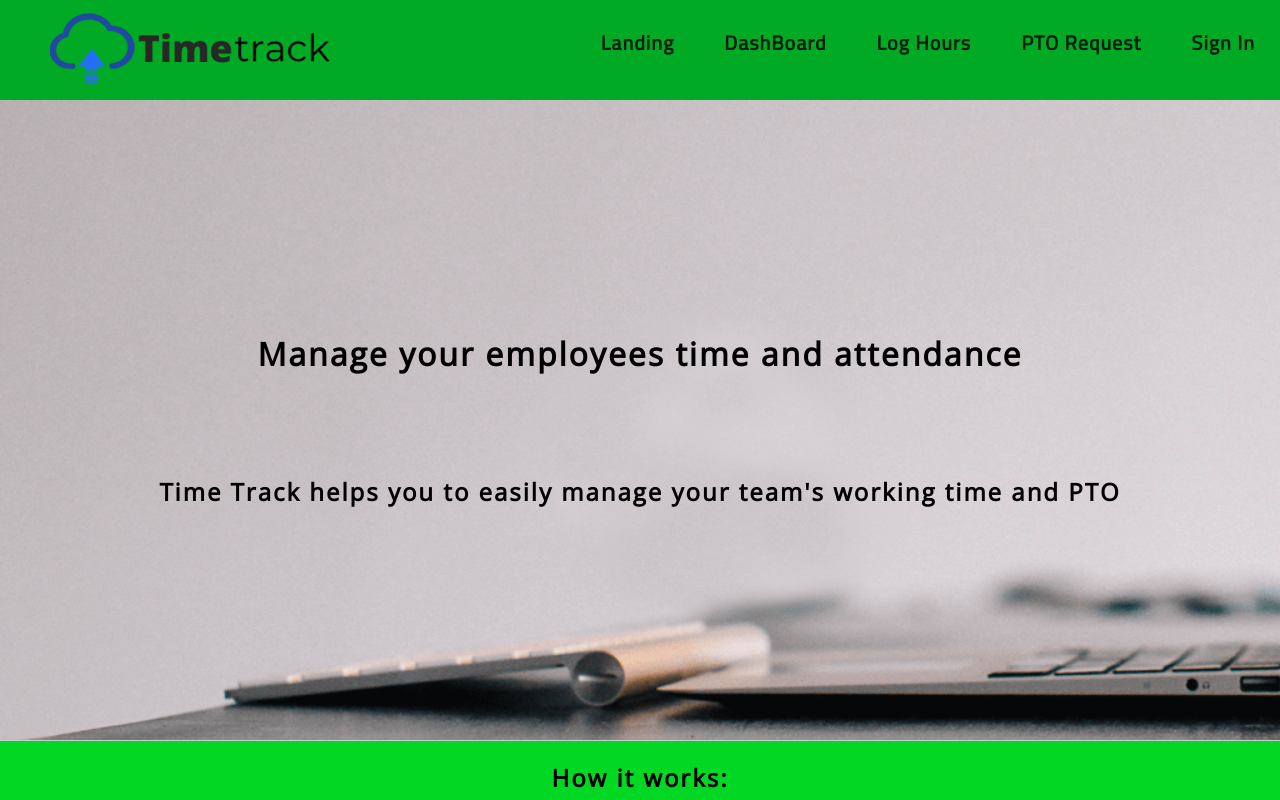
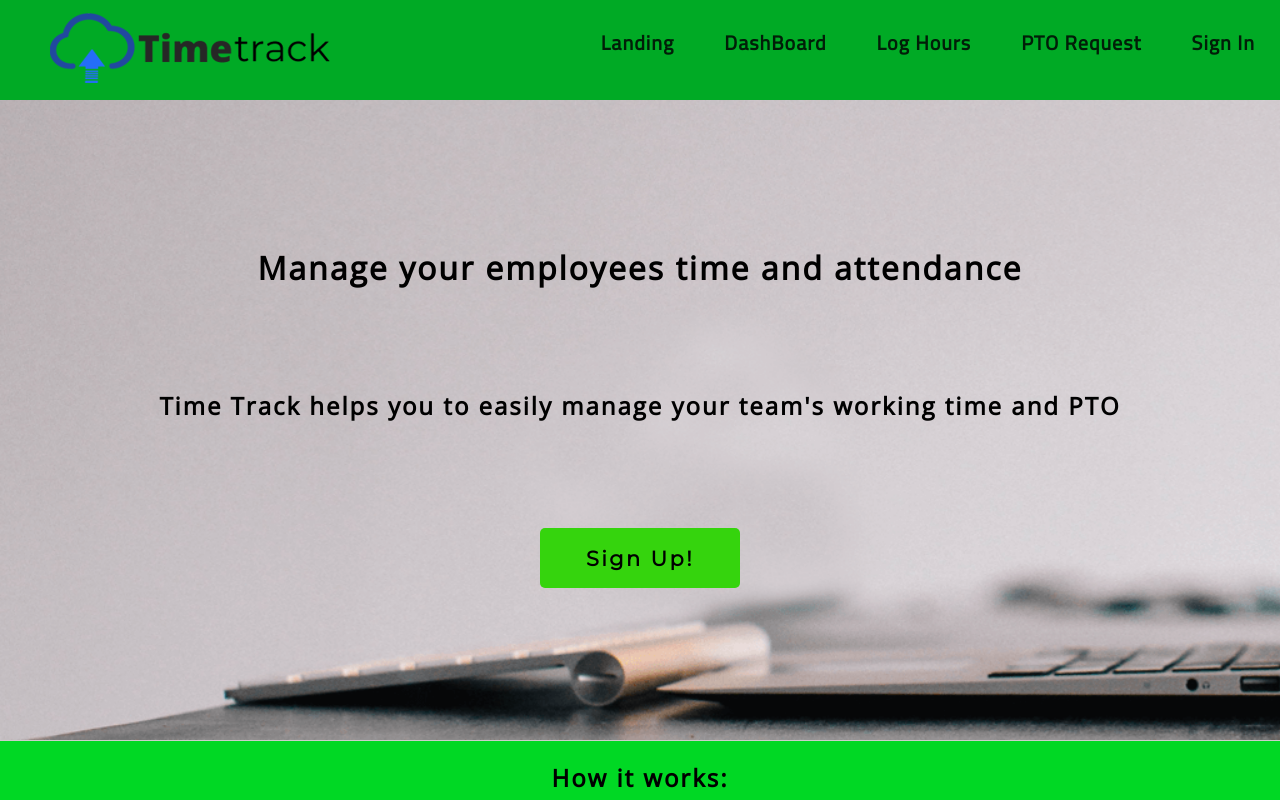
Before and after one commit to rodrigohervas/time-track-client, a React (Create React App) app: page / in a window 1280 px wide. Shown: the top 800 px of the page. Built offline with nearby package versions, Linux system fonts and the light colour scheme; no server answers.

Commit message:
Added call to action button on landing

```diff
--- a/src/Landing.js
+++ b/src/Landing.js
@@ -1,4 +1,5 @@
 import React from 'react'
+import { useHistory } from 'react-router-dom'
 import './style/landing.css'
 import logHoursImg from './img/log-hours-page-md.png'
 import requestPtoImg from './img/request-pto-page-md.png'
@@ -11,11 +12,14 @@ import signinImg from './img/signin-page-md.png'
  */
 function Landing(props) {
 
+    const history = useHistory();
+
     return (
         <div className="landing">
             <header className="landing-header">
                 <h1>Manage your employees time and attendance</h1>
                 <h2>Time Track helps you to easily manage your team's working time and PTO</h2>
+                <input type="button" className="call-to-action-button" onClick={() => history.push('/signup')} value="Sign Up!" />
             </header>
 
             <section className="section landing-how-it-works">
--- a/src/style/landing.css
+++ b/src/style/landing.css
@@ -10,7 +10,7 @@
 
 .landing-header {
     width: 100%;
-    height: 45vh;
+    /* height: 45vh; */
     display: flex;
     flex-direction: column;
     justify-content: center;
@@ -67,6 +67,23 @@
 
 .section:nth-child(odd) {
     background-color: #fff;
+}
+
+/* Call to action button */
+.landing-header > .call-to-action-button {
+    height: 60px;
+    width: 200px;
+
+    font-family: var(--font-text-opensans);
+    border-radius: 5px;
+    border: none;
+    box-shadow: none;
+    background-color: #35d40d;  /*var(--button-add-color-hover);*/
+    color: var(--button-color-dark);
+    font-size: 1.3em;
+    font-weight: 600 !important;
+    letter-spacing: 2.5px !important;
+    margin: 7vh 0;
 }
 
 .section-content {
```
